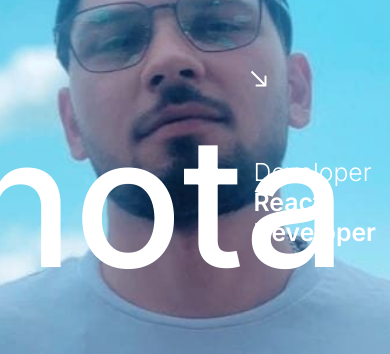
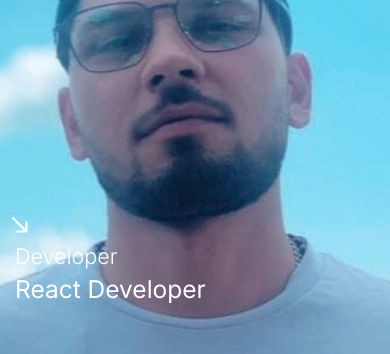
Before and after one commit to AlaniaShota/Portfolio, a React (Vite) app: page / in a window 390 px wide. Shown: the part 221-575 px from the top of the page. Built offline with nearby package versions, Linux system fonts and the light colour scheme; grey boxes are pictures that could not be loaded.

Commit message:
added responsive

```diff
--- a/src/components/landing/Landing.scss
+++ b/src/components/landing/Landing.scss
@@ -1,5 +1,3 @@
-
-
 .main {
     position: relative;
     display: flex;
@@ -17,15 +15,11 @@
     }
 
     & .slider-container {
-        // position: absolute;
-        // top: calc(100vh - 300px);
         position: absolute;
-        /* Изменено: относительное позиционирование */
         margin-bottom: auto;
-        // border: 1px solid red;
         height: 100vh;
         display: flex;
-        justify-content: center;
+        justify-content: flex-end;
         align-items: end;
 
         & .slider {
@@ -83,20 +77,11 @@
 @media (max-width:1024px) {
     .main {
 
-
-
-
         & .slider-container {
 
-            // top: calc(100vh - 230px);
-
-
             & .slider .main-slider-text {
-
                 font-size: 180px;
-
             }
-
 
         }
 
@@ -105,13 +90,11 @@
             & .user-status {
                 margin: 0px;
                 font-size: 24.8px;
-
             }
 
             & .user {
                 margin: 0px;
                 font-size: 24.8px;
-
             }
 
             & svg {
@@ -126,74 +109,30 @@
 @media(max-width:430px) {
 
     .main {
-        // position: relative;
-        // display: flex;
-        // max-height: 100vh;
-        // justify-content: space-between;
-        // align-items: center;
-        // overflow: hidden;
 
-        & .user-img {
-            // object-fit: cover;
-            // width: 100%;
-            // height: 100%;
-        }
 
-        & .slider-container {
-            // position: absolute;
-            // top: calc(100vh - 290px);
-            align-items: center;
-            width: 100%;
+        .description {
 
-            & .slider {
-                // position: relative;
-                // white-space: nowrap;
+            top: 52%;
+            left: 0;
+
+            margin: 0px 15px;
+
+            & .user-status {
+                margin: 5px 0;
+                font-size: 21.5px;
             }
 
-            // & .slider .main-slider-text {
-            //     position: relative;
-            //     margin: 0px;
-            //     color: white;
-            //     font-size: 180px;
-            //     font-weight: 500;
-            //     padding-right: 50px;
-            // }
+            & .user {
+                margin: 0px;
+                font-size: 24.5px;
+                font-weight: 400;
+            }
 
-            // .slider .main-slider-text:nth-of-type(2) {
-            //     position: absolute;
-            //     left: 100%;
-            //     top: 0;
-            // }
-
-
+            & svg {
+                transform: scale(2);
+                margin-bottom: 5px;
+            }
         }
-
-        // .description {
-        //     position: absolute;
-        //     top: 82%;
-        //     left: 0;
-        //     color: white;
-
-        //     margin: 0px 15px;
-
-        //     & .user-status {
-        //         margin: 10px 0;
-        //         font-size: 21.5px;
-        //         font-weight: 300;
-        //         // margin-bottom: 10px;
-        //     }
-
-        //     & .user {
-        //         margin: 0px;
-        //         font-size: 24.5px;
-        //         font-weight: 600;
-
-        //     }
-
-        //     & svg {
-        //         transform: scale(2);
-        //         margin-bottom: 0px;
-        //     }
-        // }
     }
 }
```
